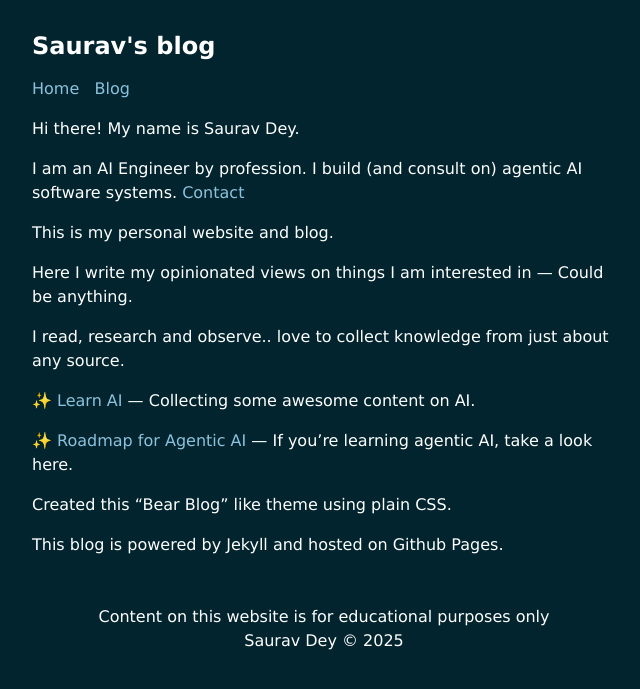
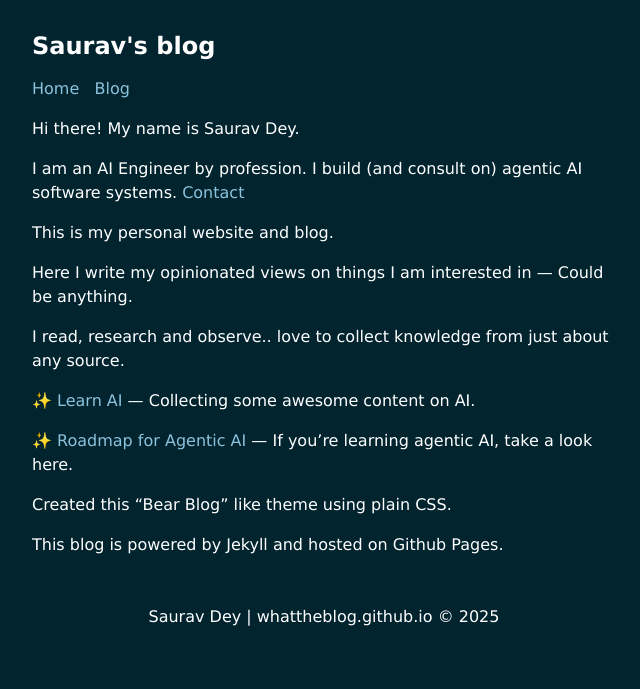
Before and after one commit to agentloopfyi/agentloopfyi.github.io, a Jekyll site: the page built from index.markdown, in a window 1280 px wide. Shown: the top 689 px of the page, without its empty margins (316-956 px from the left). Built offline with Jekyll 4.4.1, drawn with Linux system fonts in a browser that asks for light colours.

Commit message:
Update footer.html

```diff
--- a/_includes/footer.html
+++ b/_includes/footer.html
@@ -1,4 +1,4 @@
 <div class="row center-align footer">
-    <div class="col-md-12">Content on this website is for educational purposes only</div>
-    <div class="col-md-12">Saurav Dey © 2025</div>
+    <!-- <div class="col-md-12">Content on this website is for educational purposes only</div> -->
+    <div class="col-md-12">Saurav Dey | whattheblog.github.io © 2025</div>
 </div>
```
